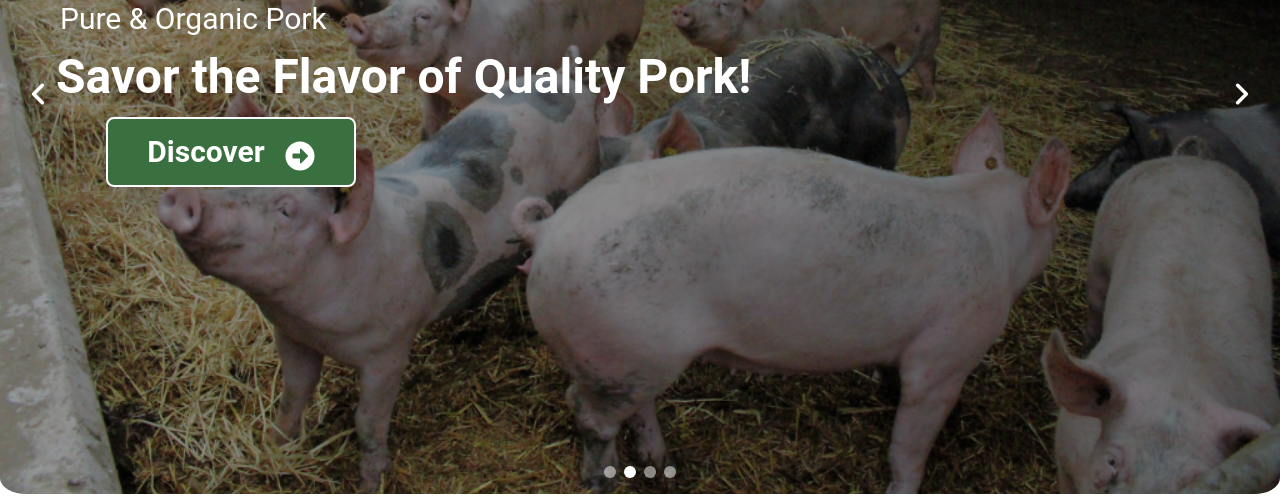
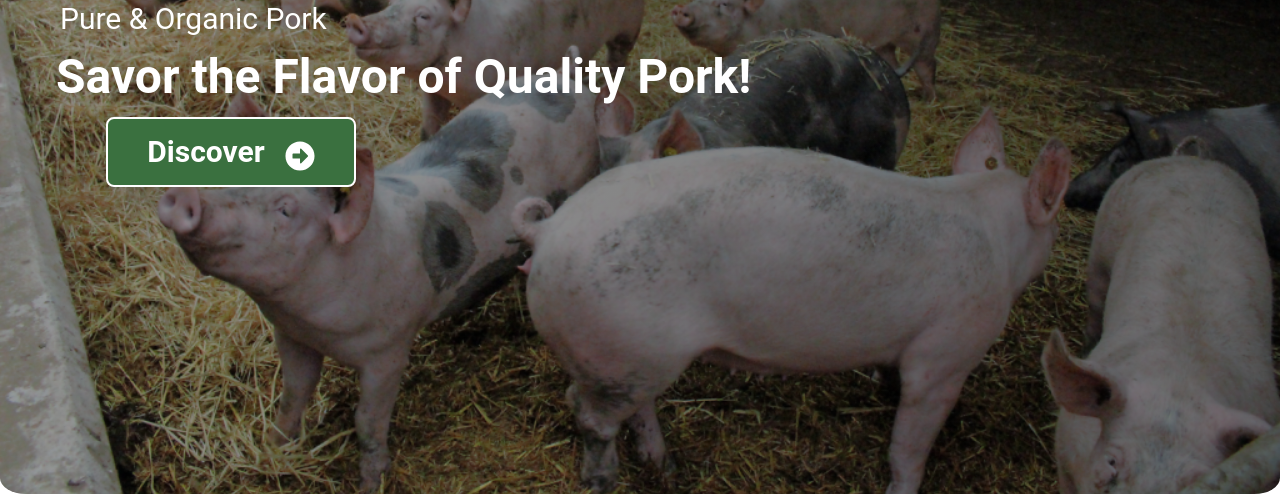
Before and after one commit to Leticiaattoh/attohField, a React (Vite) app: page / in a window 1280 px wide. Shown: the part 306-802 px from the top of the page. Built offline with nearby package versions, Linux system fonts and the light colour scheme.

Commit message:
removed the navigation arrows

```diff
--- a/src/components/Hero.jsx
+++ b/src/components/Hero.jsx
@@ -10,11 +10,12 @@ import { Link } from "react-router-dom";
 const Hero = () => {
   return (
     <Carousel
-      className="h-screen w-full mx-auto rounded-[2%] overflow-y-hidden"
+      className="h-screen w-full mx-auto rounded-[2%] overflow-y-hidden [&>button]:hidden"
       transition={{ duration: 0.5 }}
       autoplay="true"
       autoplayDelay={4000}
       loop="true"
+      navigation={false}
     >
       {/* slider1 */}
       <div className="relative w-full h-full md:h-screen bg-white">
```
